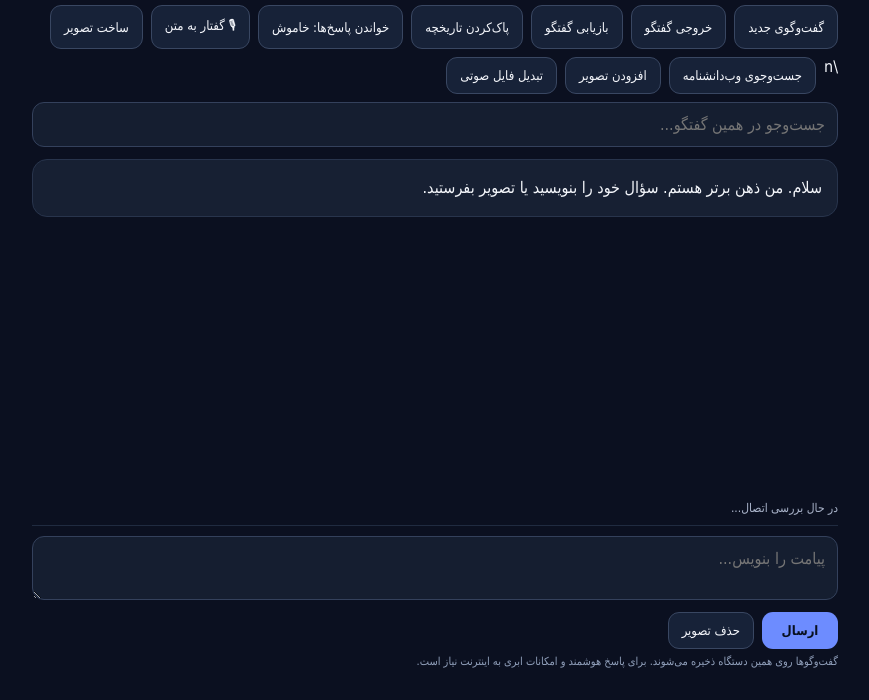
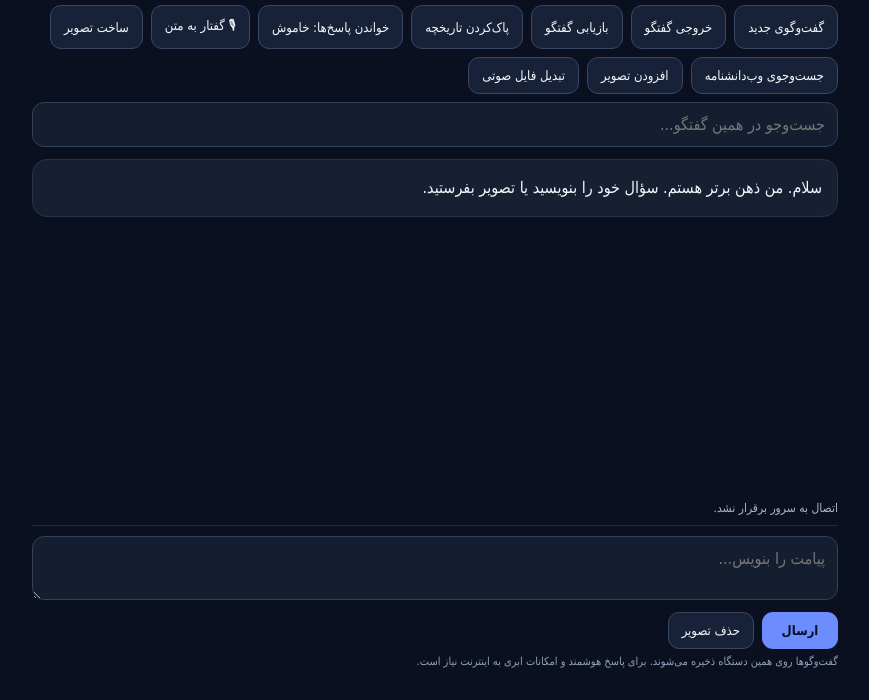
Before and after one commit to rezamadadi3c-blip/zehn-bartar-reza, a website: page public/index.html in a window 1280 px wide. Shown: the part 100-800 px from the top of the page, without its empty margins (205-1074 px from the left). Drawn offline with Linux system fonts and the light colour scheme; no server answers.

Commit message:
Fix web search UI script escaping

```diff
--- a/public/index.html
+++ b/public/index.html
@@ -36,7 +36,8 @@ textarea{min-height:58px;max-height:170px;resize:vertical}
 <button id="clearHistory">پاک‌کردن تاریخچه</button>
 <button id="speakToggle">خواندن پاسخ‌ها: خاموش</button>
 <button id="voiceBtn">🎙 گفتار به متن</button>
-<button id="imageMode">ساخت تصویر</button>\n<button id="webSearchBtn">جست‌وجوی وب‌دانشنامه</button>
+<button id="imageMode">ساخت تصویر</button>
+<button id="webSearchBtn">جست‌وجوی وب‌دانشنامه</button>
 <label class="filebtn" for="imageFile">افزودن تصویر</label><input class="hidden" id="imageFile" type="file" accept="image/*"><label class="filebtn" for="audioFile">تبدیل فایل صوتی</label><input class="hidden" id="audioFile" type="file" accept="audio/*">
 </div>
 <input id="searchHistory" type="search" placeholder="جست‌وجو در همین گفتگو..." aria-label="جست‌وجو در گفتگو">
@@ -57,7 +58,8 @@ function bubble(text,who,scroll=true){const el=document.createElement('div');el.
 function save(){try{localStorage.setItem('zb_history',JSON.stringify(history.slice(-200)));}catch{statusBox.textContent='فضای ذخیره‌سازی مرورگر پر شده است؛ از خروجی گفتگو نسخه پشتیبان بگیر.';}}
 async function check(){try{const r=await fetch('/api/health');const d=await r.json();statusBox.textContent=d.ai?'اتصال هوش ابری برقرار است.':'سرور فعال است؛ اتصال هوش مصنوعی در انتظار تنظیم Cloudflare است.';}catch{statusBox.textContent='اتصال به سرور برقرار نشد.';}}
 check();
-$('#webSearchBtn').onclick=async()=>{const q=input.value.trim();if(q.length<2){statusBox.textContent='عبارت جست‌وجو را در کادر پیام بنویس.';return;}statusBox.textContent='در حال جست‌وجو در ویکی‌پدیای فارسی...';$('#webSearchBtn').disabled=true;try{const r=await fetch('/api/search',{method:'POST',headers:{'content-type':'application/json'},body:JSON.stringify({query:q})});const d=await r.json();if(!r.ok)throw new Error(d.error||'جست‌وجو ناموفق بود.');const summary=d.results.map((x,i)=>(i+1)+'. '+x.title+'\\n'+x.snippet+'\\n'+x.url).join('\\n\\n')||'نتیجه‌ای پیدا نشد.';bubble('نتایج جست‌وجو برای: '+q+'\\nمنبع: '+d.source+'\\n\\n'+summary,'bot');statusBox.textContent='جست‌وجو کامل شد.';}catch(e){statusBox.textContent=e.message;}finally{$('#webSearchBtn').disabled=false;}};\n$('#newChat').onclick=()=>{history=[];save();chat.innerHTML='';bubble('گفت‌وگوی تازه شروع شد. چه کمکی می‌توانم بکنم؟','bot');$('#searchHistory').value='';};
+$('#webSearchBtn').onclick=async()=>{const q=input.value.trim();if(q.length<2){statusBox.textContent='عبارت جست‌وجو را در کادر پیام بنویس.';return;}statusBox.textContent='در حال جست‌وجو در ویکی‌پدیای فارسی...';$('#webSearchBtn').disabled=true;try{const r=await fetch('/api/search',{method:'POST',headers:{'content-type':'application/json'},body:JSON.stringify({query:q})});const d=await r.json();if(!r.ok)throw new Error(d.error||'جست‌وجو ناموفق بود.');const summary=d.results.map((x,i)=>(i+1)+'. '+x.title+'\n'+x.snippet+'\n'+x.url).join('\n\n')||'نتیجه‌ای پیدا نشد.';bubble('نتایج جست‌وجو برای: '+q+'\nمنبع: '+d.source+'\n\n'+summary,'bot');statusBox.textContent='جست‌وجو کامل شد.';}catch(e){statusBox.textContent=e.message;}finally{$('#webSearchBtn').disabled=false;}};
+$('#newChat').onclick=()=>{history=[];save();chat.innerHTML='';bubble('گفت‌وگوی تازه شروع شد. چه کمکی می‌توانم بکنم؟','bot');$('#searchHistory').value='';};
 function download(name,data,type){const blob=new Blob([data],{type}),url=URL.createObjectURL(blob),a=document.createElement('a');a.href=url;a.download=name;a.click();setTimeout(()=>URL.revokeObjectURL(url),1000);}
 $('#exportChat').onclick=()=>{if(!history.length){statusBox.textContent='هنوز گفتگویی برای ذخیره وجود ندارد.';return;}download('zehn-bartar-chat-'+new Date().toISOString().slice(0,10)+'.json',JSON.stringify({app:'Zehn Bartar',version:1,exportedAt:new Date().toISOString(),messages:history},null,2),'application/json');statusBox.textContent='نسخه پشتیبان گفتگو ذخیره شد.';};
 $('#importChatBtn').onclick=()=>importFile.click();
```
